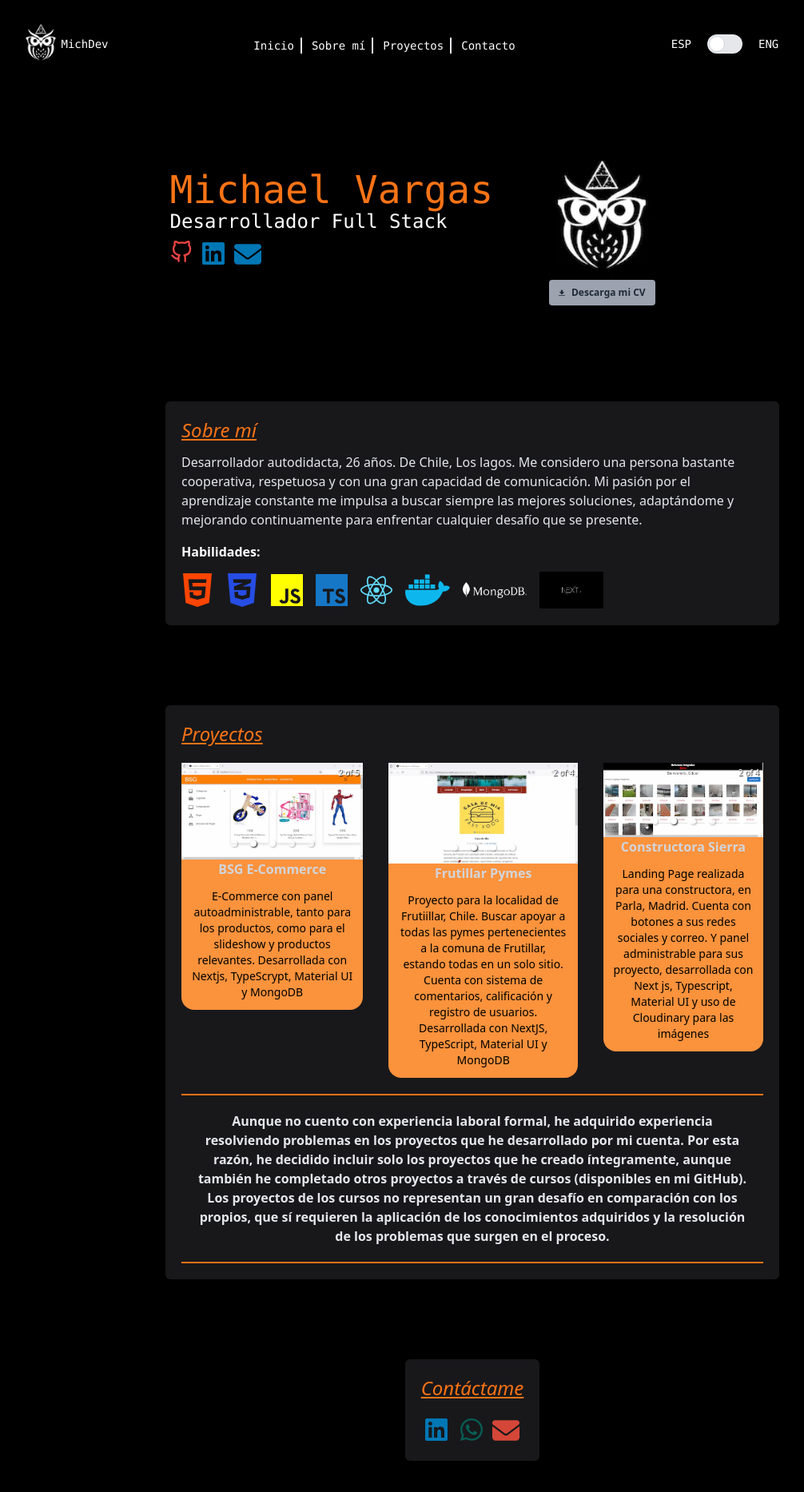
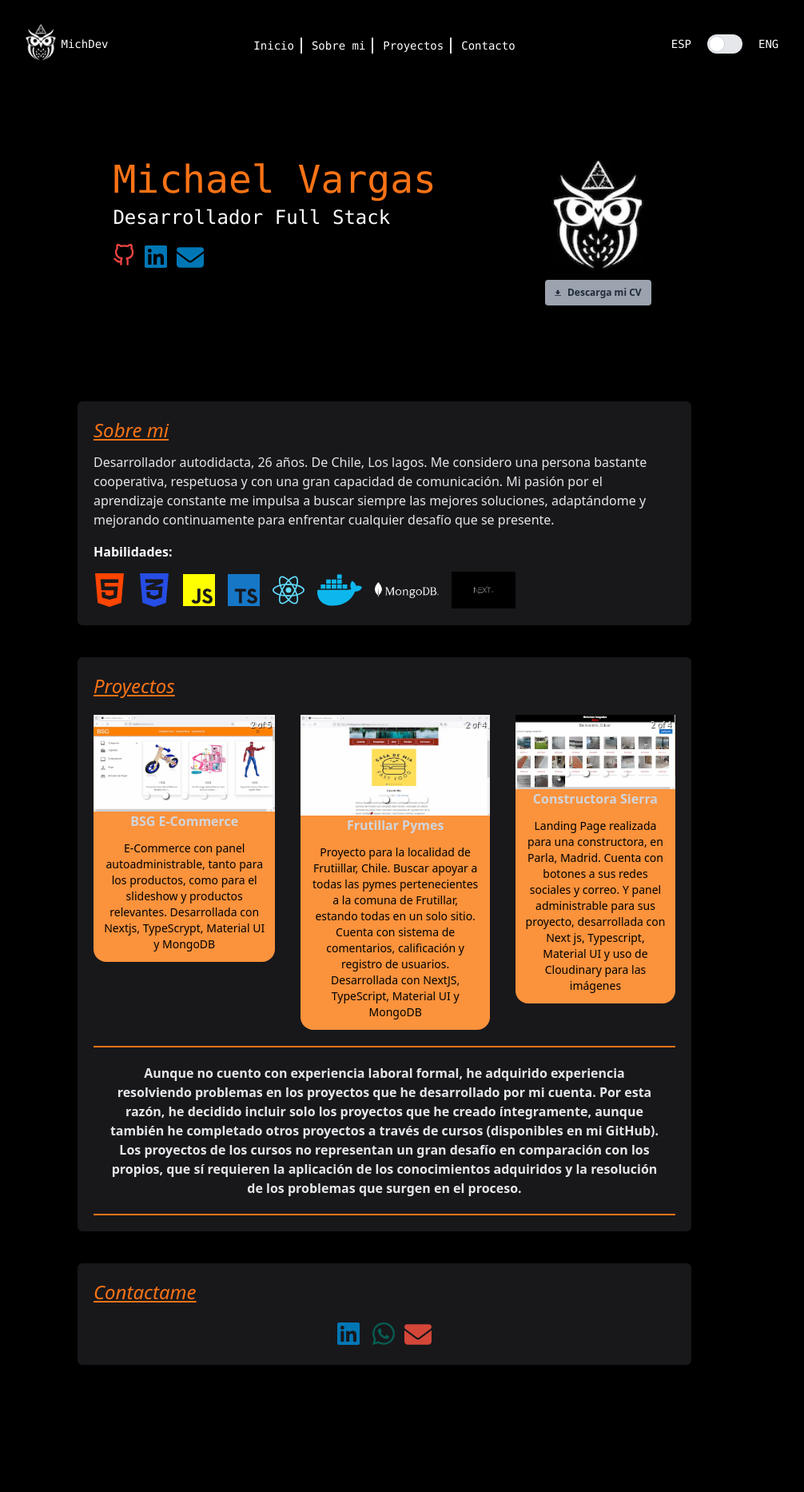
Before and after one commit to MichDevZ/Portfolio, a Next.js app: page / in a window 1280 px wide. Shown: the whole page at 80% size, without its empty margins (159-1165 px from the left). After the commit the page ends 1747 px from the top, so only its background shows below. Built offline with nearby package versions, Linux system fonts and the light colour scheme; what tailwindcss-animated would draw is missing.

Commit message:
Add files via upload

```diff
--- a/app/components/ui/About.tsx
+++ b/app/components/ui/About.tsx
@@ -14,9 +14,9 @@ export const About = () => {
   return (
   <div
   id='about'
-  className= "items-center md:mt-[120px] md:ml-[220px] md:max-w-screen-md bg-zinc-900 p-5 rounded-md animate-fade-up animate-delay-[2000ms]">
+  className= "items-center mx-auto md:mt-[120px] md:max-w-screen-md bg-zinc-900 p-5 rounded-md animate-fade-up animate-delay-[2000ms]">
     <div>
-      <h2 className='text-orange-500 text-xl md:text-2xl underline italic mb-3'>{isChecked ? 'About me' : 'Sobre mí'}</h2>
+      <h2 className='text-orange-500 text-xl md:text-2xl underline italic mb-3'>{isChecked ? 'About me' : 'Sobre mi'}</h2>
     </div>
 
     <p className='text-gray-200 text-sm md:text-base '>
--- a/app/components/ui/Contact.tsx
+++ b/app/components/ui/Contact.tsx
@@ -11,9 +11,10 @@ export const Contact = () => {
     const {isChecked} = useBearStore();
 
   return (
-    <div id='contact' className="items-center md:mt-[100px] my-10 md:ml-[220px] max-w-screen-md bg-zinc-900 p-5 rounded-md">
+    <div id='contact' className="items-center mx-auto my-10
+    max-w-screen-md bg-zinc-900 p-5 rounded-md">
         <div>
-            <h2 className='text-orange-500 text-1xl md:text-2xl underline italic mb-5'>{isChecked ? 'Contact me' : 'Contáctame'}</h2>
+            <h2 className='text-orange-500 text-1xl md:text-2xl underline italic mb-5'>{isChecked ? 'Contact me' : 'Contactame'}</h2>
         </div>
 
     <div className='flex justify-center'>
--- a/app/components/ui/NavBar.tsx
+++ b/app/components/ui/NavBar.tsx
@@ -28,7 +28,7 @@ export const NavBar = () => {
             {isChecked ? 'Home' : 'Inicio'}</button>
           <button  onClick={() => scrollTo('about')}
           className='hover:text-orange-500 border-r-2 px-2 border-inherit'>
-            {isChecked ? 'About me' : 'Sobre mí'}</button>
+            {isChecked ? 'About me' : 'Sobre mi'}</button>
           <button  onClick={() => scrollTo('projects')}
           className='hover:text-orange-500 border-r-2 px-2 border-inherit'>
             {isChecked ? 'Projects' : 'Proyectos'}</button>
--- a/app/components/ui/Presentation.tsx
+++ b/app/components/ui/Presentation.tsx
@@ -16,13 +16,17 @@ export const Presentation = () => {
   return (
     <>
 
-    <div className="grid my-10 md:grid-cols-2 justify-items-center text-center  items-center md:mt-[120px]
-     md:ml-[120px]" >
-    <div className="grid mr-5 md:flex-block w-1/2  font-mono justify-items-center md:justify-items-start ">
+    <div className="grid my-10 md:grid-cols-2
+     justify-items-center text-center  md:mt-[120px]
+     md:ml-[130px]" >
+    <div className="grid md:flex-block
+     font-mono justify-items-center md:justify-items-start ">
     <h1 className="text-orange-500 md:text-5xl text-2xl
      text-nowrap animate-fade-right animate-duration-[2000ms]">
     Michael Vargas</h1>
-    <h2 className="text-white text-nowrap text-1xl md:text-2xl mb-2 animate-fade-down animate-duration-[1500ms] animate-delay-[500ms]">
+    <h2 className="text-white text-nowrap
+    text-1xl md:text-2xl mb-2 animate-fade-down animate-duration-[1500ms]
+    animate-delay-[500ms]">
     {isChecked ? 'Full Stack Developer' : 'Desarrollador Full Stack'}</h2>
     <div className='flex mb-8 space-x-3 animate-fade-left animate-duration-[1000ms] animate-delay-[1500ms] '>
       <Link href={'https://github.com/MichDevZ'} target='_blank'>
--- a/app/components/ui/Projects.tsx
+++ b/app/components/ui/Projects.tsx
@@ -41,7 +41,7 @@ export const Projects = () => {
   }
   ]
   return (
-    <div id="projects" className="items-center md:mt-[100px] my-10 md:ml-[220px] max-w-screen-md bg-zinc-900 p-5 rounded-md">
+    <div id="projects" className="items-center mx-auto my-10  max-w-screen-md bg-zinc-900 p-5 rounded-md">
     <div>
       <h2 className='text-orange-500 text-1xl md:text-2xl underline italic mb-5'>{isChecked ? 'Projects' : 'Proyectos'}</h2>
     </div>
--- a/app/page.tsx
+++ b/app/page.tsx
@@ -4,7 +4,7 @@ import { About, Contact, Presentation, Projects } from "./components/ui";
 export default function Home() {
   return (
     <>
-    <div className="flex-block justify-items-center">
+    <div className="flex-block justify-items-center justify-center">
     <Presentation />
     <About />
     <Projects />
```
